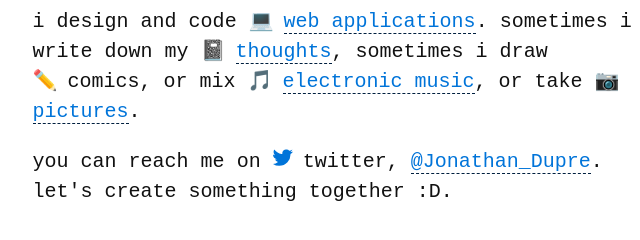
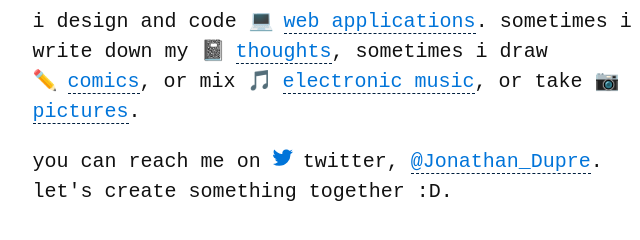
Before and after one commit to kareniel/profile-page, a plain HTML site: page index.html in a window 1280 px wide. Shown: the part 601-841 px from the top of the page, 57-697 px from the left. Drawn offline with Linux system fonts and the light colour scheme.

Commit message:
Update index.html

```diff
--- a/index.html
+++ b/index.html
@@ -27,7 +27,7 @@
       <span class="emoji">💻</span><a href="/projects">web applications</a>.
       sometimes i write down my
       <span class="emoji">📓</span><a href="https://medium.com/@jonathan_dupre">thoughts</a>, sometimes i draw
-      <span class="emoji"> ✏️</span>comics, or mix
+      <span class="emoji">✏️</span><a href="https://kareniel.tumblr.com/">comics</a>, or mix
       <span class="emoji">🎵</span><a href="https://soundcloud.com/kareniel">electronic music</a>, or take
       <span class="emoji">📷</span><a href="https://www.instagram.com/jonathan_dupre">pictures</a>.
     </p>
```
